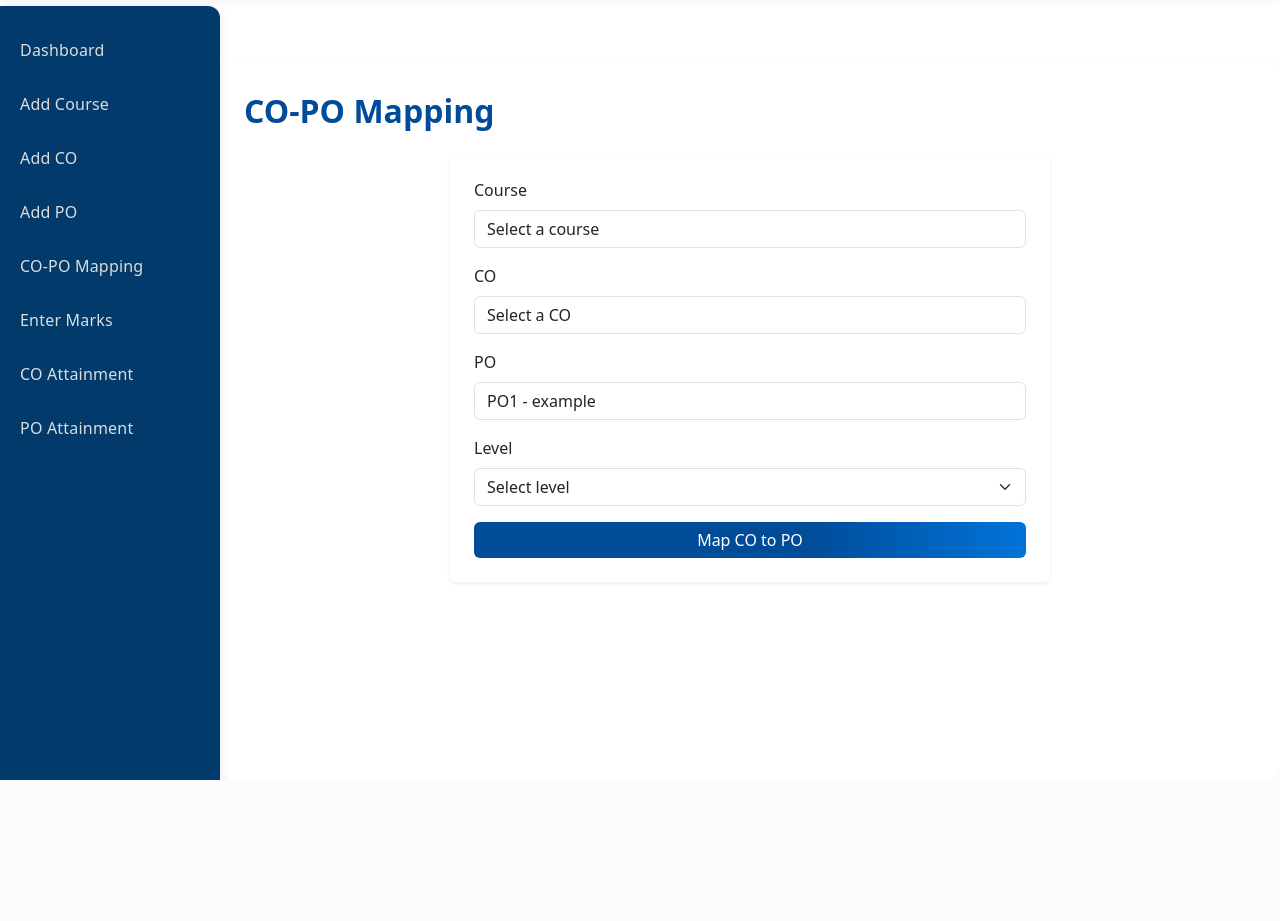
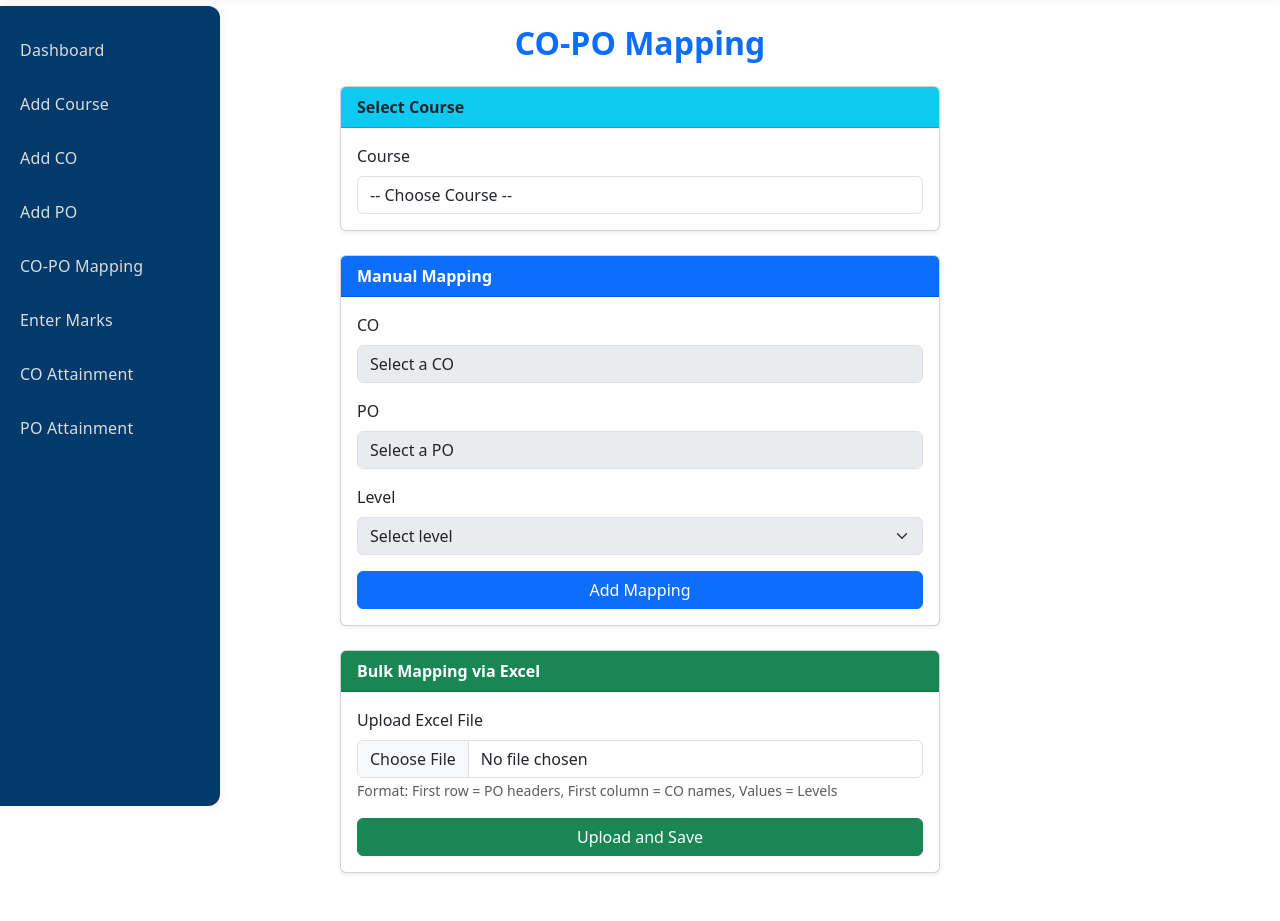
Before and after one commit to naveenyadav143/copo, a Django app: page /add_mapping in a window 1280 px wide. Shown: the part 54-975 px from the top of the page. Before the commit the page ends 834 px from the top, so only its background shows below. Run offline with Django 5.2, Linux system fonts and the light colour scheme; a user stored in the database is signed in; data comes from the database, SQL or seed files in the repository.

Commit message:
update mapping exce

```diff
--- a/copos/calculate/admin.py
+++ b/copos/calculate/admin.py
@@ -1,5 +1,5 @@
 from django.contrib import admin
-from .models import PO, Course, CO, COPOMapping, COAttainment, StudentMark
+from .models import PO, Course, CO, COPOMapping, COAttainment, StudentMark, Student
 
 admin.site.register(PO)
 admin.site.register(Course)
@@ -7,3 +7,4 @@
 admin.site.register(COPOMapping)
 admin.site.register(COAttainment)
 admin.site.register(StudentMark)
+admin.site.register(Student)
--- a/copos/calculate/templates/mapping.html
+++ b/copos/calculate/templates/mapping.html
@@ -1,26 +1,40 @@
 {% extends "base.html" %}
 {% load static %}
+
 {% block title %}CO-PO Mapping{% endblock %}
+
 {% block content %}
 <link rel="stylesheet" href="{% static 'styles.css' %}">
 <link href="https://cdn.jsdelivr.net/npm/bootstrap@5.3.3/dist/css/bootstrap.min.css" rel="stylesheet">
-<div class="content">
+<link rel="stylesheet" href="https://cdn.jsdelivr.net/npm/bootstrap-icons@1.10.5/font/bootstrap-icons.css">
 
-    <h2 class="mb-4" style="color:#004c99;font-weight:600;">CO-PO Mapping</h2>
-    <form method="post" class="p-4 rounded shadow-sm" style="background:#fff;max-width:600px;margin:auto;">
-        {% csrf_token %}
-        <div class="mb-3">
+<div class="container py-4">
+    <h2 class="mb-4 text-center text-primary fw-bold">CO-PO Mapping</h2>
+
+    <!-- Select Course -->
+    <div class="card shadow-sm mb-4" style="max-width:600px;margin:auto;">
+        <div class="card-header bg-info text-dark fw-semibold">Select Course</div>
+        <div class="card-body">
             <label for="course" class="form-label">Course</label>
-            <select id="course" name="course" class="form-control" required onchange="filterCOsByCourse()">
-                <option value="">Select a course</option>
+            <select id="course" name="course" class="form-control" required onchange="filterCOsByCourse(); updateMappingFields();">
+                <option value="">-- Choose Course --</option>
                 {% for course in courses %}
                     <option value="{{ course.id }}">{{ course.code }} - {{ course.name }}</option>
                 {% endfor %}
             </select>
         </div>
+    </div>
+
+    <!-- Manual Mapping -->
+    <div class="card shadow-sm mb-4" style="max-width:600px;margin:auto;">
+        <div class="card-header bg-primary text-white fw-semibold">Manual Mapping</div>
+        <div class="card-body">
+            <form method="post">
+                {% csrf_token %}
+                <input type="hidden" name="course" id="hidden_course" value="">
                 <div class="mb-3">
                     <label for="co" class="form-label">CO</label>
-            <select id="co" name="co" class="form-control" required>
+                    <select id="co" name="co" class="form-control" required disabled>
                         <option value="">Select a CO</option>
                         {% for co in cos %}
                             <option value="{{ co.id }}" data-course="{{ co.course.id }}">{{ co.number }} - {{ co.description }}</option>
@@ -29,31 +43,52 @@
                 </div>
                 <div class="mb-3">
                     <label for="po" class="form-label">PO</label>
-            <select id="po" name="po" class="form-control" required>
+                    <select id="po" name="po" class="form-control" required disabled>
+                        <option value="">Select a PO</option>
                         {% for po in pos %}
                             <option value="{{ po.id }}">{{ po.number }} - {{ po.description }}</option>
                         {% endfor %}
                     </select>
                 </div>
                 <div class="mb-3">
-            <label for="mapping_value" class="form-label">Level</label>
-            <select name="level" class="form-select" required>
+                    <label for="level" class="form-label">Level</label>
+                    <select name="level" id="level" class="form-select" required disabled>
                         <option value="">Select level</option>
-    <option value="1">Low-1</option>
-    <option value="2">Medium-2</option>
-    <option value="3">High-3</option>
+                        <option value="1">Low (1)</option>
+                        <option value="2">Medium (2)</option>
+                        <option value="3">High (3)</option>
                     </select>
                 </div>
-        <button type="submit" class="btn btn-primary w-100" style="background:linear-gradient(90deg,#004c99 60%,#0074d9 100%);border:none;">Map CO to PO</button>
+                <button type="submit" class="btn btn-primary w-100">Add Mapping</button>
             </form>
         </div>
+    </div>
+
+    <!-- Bulk Excel Upload -->
+    <div class="card shadow-sm mb-4" style="max-width:600px;margin:auto;">
+        <div class="card-header bg-success text-white fw-semibold">Bulk Mapping via Excel</div>
+        <div class="card-body">
+            <form method="post" enctype="multipart/form-data">
+                {% csrf_token %}
+                <input type="hidden" name="course" id="hidden_course_excel" value="">
+                <div class="mb-3">
+                    <label for="excel_file" class="form-label">Upload Excel File</label>
+                    <input type="file" name="excel_file" id="excel_file" class="form-control" accept=".xlsx,.xls" required>
+                    <small class="form-text text-muted">Format: First row = PO headers, First column = CO names, Values = Levels</small>
+                </div>
+                <button type="submit" class="btn btn-success w-100">Upload and Save</button>
+            </form>
+        </div>
+    </div>
+</div>
+
 <script>
 function filterCOsByCourse() {
     var courseId = document.getElementById('course').value;
     var coSelect = document.getElementById('co');
     for (var i = 0; i < coSelect.options.length; i++) {
         var option = coSelect.options[i];
-        if (!option.value) continue; // skip placeholder
+        if (!option.value) continue;
         if (option.getAttribute('data-course') === courseId) {
             option.style.display = '';
         } else {
@@ -61,6 +96,20 @@
         }
     }
     coSelect.value = '';
+    document.getElementById('hidden_course').value = courseId;
+    document.getElementById('hidden_course_excel').value = courseId;
 }
+function updateMappingFields() {
+    var courseSelected = document.getElementById('course').value !== '';
+    document.getElementById('co').disabled = !courseSelected;
+    document.getElementById('po').disabled = !courseSelected;
+    document.getElementById('level').disabled = !courseSelected;
+}
+document.addEventListener('DOMContentLoaded', function() {
+    updateMappingFields();
+    var courseId = document.getElementById('course').value;
+    document.getElementById('hidden_course').value = courseId;
+    document.getElementById('hidden_course_excel').value = courseId;
+});
 </script>
 {% endblock %}
--- a/copos/calculate/templates/upload_marks.html
+++ b/copos/calculate/templates/upload_marks.html
@@ -6,6 +6,11 @@
 <link rel="stylesheet" href="{% static 'styles.css' %}">
 <link href="https://cdn.jsdelivr.net/npm/bootstrap@5.3.3/dist/css/bootstrap.min.css" rel="stylesheet">
 <div class="content">
+      {% if messages %}
+  {% for message in messages %}
+    <div class="alert alert-info">{{ message }}</div>
+  {% endfor %}
+{% endif %}
   <div class="container mt-5">
 
     <h3 style="color:#004c99;">Upload Student Marks (Excel)</h3>
--- a/copos/calculate/views.py
+++ b/copos/calculate/views.py
@@ -3,9 +3,10 @@
 from .forms import RegisterForm
 from django.contrib.auth.decorators import login_required
 from django.contrib import messages
-from .models import Course, CO, PO, COPOMapping, COAttainment, StudentMark
+from .models import Course, CO, PO, COPOMapping, COAttainment, StudentMark,Student
 from django.contrib.auth.models import User
 from openpyxl import load_workbook
+from collections import defaultdict
 
 # Create your views here.
 def home(request):
@@ -129,24 +130,73 @@
 
 def add_mapping(request):
     if request.method == 'POST':
+        processed = False
+        course_id = request.POST.get('course')
+        if not course_id:
+            messages.error(request, "Course selection is required for mapping.")
+            return redirect('add_mapping')
+
+        # Excel upload
+        excel_file = request.FILES.get('excel_file')
+        if excel_file:
+            try:
+                wb = load_workbook(excel_file)
+                sheet = wb.active
+
+                # Read PO headers from first row (skip first column)
+                po_headers = [str(cell.value).strip().upper() for cell in sheet[1][1:]]
+
+                # Prepare PO and CO objects for fast lookup
+                po_map = {po.number.upper(): po for po in PO.objects.all()}
+                co_map = {co.number.upper(): co for co in CO.objects.filter(course_id=course_id)}
+
+                for row in sheet.iter_rows(min_row=2, values_only=True):
+                    co_key = str(row[0]).strip().upper()
+                    co = co_map.get(co_key)
+
+                    if not co:
+                        continue
+
+                    for i, level in enumerate(row[1:]):
+                        po_key = po_headers[i]
+                        po = po_map.get(po_key)
+
+                        if po and level:
+                            COPOMapping.objects.update_or_create(
+                                co=co,
+                                po=po,
+                                defaults={'level': int(level)}
+                            )
+                messages.success(request, "CO-PO mappings updated from Excel file!")
+                processed = True
+
+            except Exception as e:
+                messages.error(request, f"Failed to process Excel file: {e}")
+                processed = True
+
+        # Manual form mapping (unchanged)
         co_id = request.POST.get('co')
         po_id = request.POST.get('po')
         level = request.POST.get('level')
+        if co_id and po_id and level:
+            try:
+                co = CO.objects.get(id=co_id, course_id=course_id)
+                po = PO.objects.get(id=po_id)
+                COPOMapping.objects.create(
+                    co=co,
+                    po=po,
+                    level=level
+                )
+                messages.success(request, "CO-PO mapping added successfully!")
+                processed = True
+            except (CO.DoesNotExist, PO.DoesNotExist):
+                messages.error(request, "Invalid CO or PO selected.")
+                processed = True
 
-        try:
-            co = CO.objects.get(id=co_id)
-            po = PO.objects.get(id=po_id)
-
-            COPOMapping.objects.create(
-                co=co,
-                po=po,
-                level=level
-            )
-            messages.success(request, "CO-PO mapping added successfully!")
+        if processed:
             return redirect('add_mapping')
-
-        except (CO.DoesNotExist, PO.DoesNotExist):
-            messages.error(request, "Invalid CO or PO selected.")
+        else:
+            messages.warning(request, "No mapping data provided.")
 
     cos = CO.objects.filter(course__user=request.user)
     pos = PO.objects.all()
@@ -163,7 +213,6 @@
 
         try:
             course = Course.objects.get(id=course_id)
-            # Normalize CO numbers for consistent matching
             cos = {co.number.strip().upper(): co for co in CO.objects.filter(course=course)}
         except Course.DoesNotExist:
             messages.error(request, "Invalid course selected.")
@@ -172,7 +221,9 @@
         try:
             wb = load_workbook(excel_file)
             sheet = wb.active
-            header = [str(cell.value).strip().upper() for cell in sheet[1]]
+
+            # ✅ Skip merged evaluation row (1st row), read header from row 2
+            header = [str(cell.value).strip().upper() for cell in sheet[2]]
             co_headers = header[2:]  # Skip Roll No and Name
         except Exception as e:
             messages.error(request, f"Failed to read Excel file: {e}")
@@ -181,25 +232,47 @@
         created_count = 0
         updated_count = 0
 
-        for row in sheet.iter_rows(min_row=2, values_only=True):
+        # ✅ Start reading from row 3
+        for row in sheet.iter_rows(min_row=3, values_only=True):
             if not row or row[0] is None:
-                continue  # Skip empty rows
+                continue
 
             roll_no, name, *marks = row
+            roll_no = str(roll_no).strip()
+            name = str(name).strip()
+
             if not roll_no or not name:
                 continue
 
+            student, _ = Student.objects.get_or_create(
+                roll_number=roll_no,
+                defaults={'name': name}
+            )
+            if student.name != name:
+                student.name = name
+                student.save()
+
+            # ✅ 1. Sum all marks by CO number
+            co_marks_sum = defaultdict(float)
             for i, co_name in enumerate(co_headers):
-                co = cos.get(co_name.strip().upper())
-                if co and i < len(marks) and marks[i] is not None:
+                co_key = co_name.strip().upper()
+                if i < len(marks) and marks[i] is not None:
+                    try:
+                        co_marks_sum[co_key] += float(marks[i])
+                    except ValueError:
+                        continue
+
+            # ✅ 2. Save summed marks for each CO
+            for co_key, total_obtained in co_marks_sum.items():
+                co = cos.get(co_key)
+                if co:
                     obj, created = StudentMark.objects.update_or_create(
                         course=course,
                         co=co,
-                        roll_number=str(roll_no).strip(),
+                        student=student,
                         defaults={
-                            'student_name': str(name).strip(),
-                            'obtained_marks': float(marks[i]),
-                            'total_marks': 100
+                            'obtained_marks': total_obtained,
+                            'total_marks': co.max_score  # Optional: You can update this logic
                         }
                     )
                     if created:
@@ -207,50 +280,70 @@
                     else:
                         updated_count += 1
 
-        messages.success(request, f"{created_count} records created, {updated_count} updated successfully.")
+        messages.success(request, f"{created_count} new records, {updated_count} updated.")
         return redirect('upload_marks')
 
     return render(request, 'upload_marks.html', {'courses': courses})
 
+@login_required
 def co_attainment_view(request):
     selected_course_id = request.GET.get('course_id')
     courses = Course.objects.filter(user=request.user)
     attainment_data = []
     selected_course = None
+    overall_level_avg = 0
 
     if selected_course_id:
-        selected_course = get_object_or_404(Course, id=selected_course_id)
+        selected_course = get_object_or_404(Course, id=selected_course_id, user=request.user)
         cos = CO.objects.filter(course=selected_course)
 
+        total_level = 0
+        co_count = 0
+
         for co in cos:
-            marks = StudentMark.objects.filter(course=selected_course, co=co)
-            total_obtained = sum(m.obtained_marks for m in marks)
-            # Use co.max_score (or co.max_marks) for each student
-            total_possible = marks.count() * float(getattr(co, 'max_score', getattr(co, 'max_marks', 0)))
+            student_marks = StudentMark.objects.filter(course=selected_course, co=co)
+            levels = []
 
-            attainment_percent = 0
-            if total_possible > 0:
-                attainment_percent = round((total_obtained / total_possible) * 100, 2)
+            for mark in student_marks:
+                if mark.total_marks > 0:
+                    percent = (mark.obtained_marks / mark.total_marks) * 100
+                    if percent >= 60:
+                        levels.append(3)
+                    elif percent > 40:
+                        levels.append(2)
+                    else:
+                        levels.append(1)
 
-            # Save or update attainment in DB
+            if levels:
+                avg_level = round(sum(levels) / len(levels), 2)
+            else:
+                avg_level = 0
+
+            total_level += avg_level
+            co_count += 1
+
+            # ✅ Save only average level
             COAttainment.objects.update_or_create(
                 course=selected_course,
                 co=co,
-                defaults={'attainment_percentage': attainment_percent}
+                defaults={'level_avg': avg_level}
             )
 
             attainment_data.append({
                 'co_number': co.number,
                 'co_description': co.description,
-                'attainment': attainment_percent
+                'level': avg_level
             })
+
+        if co_count > 0:
+            overall_level_avg = round(total_level / co_count, 2)
 
     return render(request, 'co_attainment.html', {
         'courses': courses,
         'selected_course': selected_course,
-        'attainment_data': attainment_data
+        'attainment_data': attainment_data,
+        'average_level': overall_level_avg
     })
-
 
 def calculate_po_attainment(request):
     selected_course_id = request.GET.get('course_id')
@@ -270,7 +363,7 @@
             for co in cos:
                 try:
                     mapping = COPOMapping.objects.get(co=co, po=po)
-                    attainment = COAttainment.objects.get(co=co, course=selected_course).attainment_percentage
+                    attainment = COAttainment.objects.get(co=co, course=selected_course).level_avg
                     total_score += attainment * mapping.level
                     total_weight += mapping.level
                 except (COPOMapping.DoesNotExist, COAttainment.DoesNotExist):
```
Also changed, not shown: copos/calculate/models.py (+16 -7 lines), copos/calculate/templates/co_attainment.html (+13 -4 lines), copos/calculate/migrations/0001_initial.py, copos/calculate/migrations/0002_remove_coattainment_attainment_percentage_and_more.py (added), copos/db.sqlite3. Lines whose indentation alone changed are shown as unchanged.
